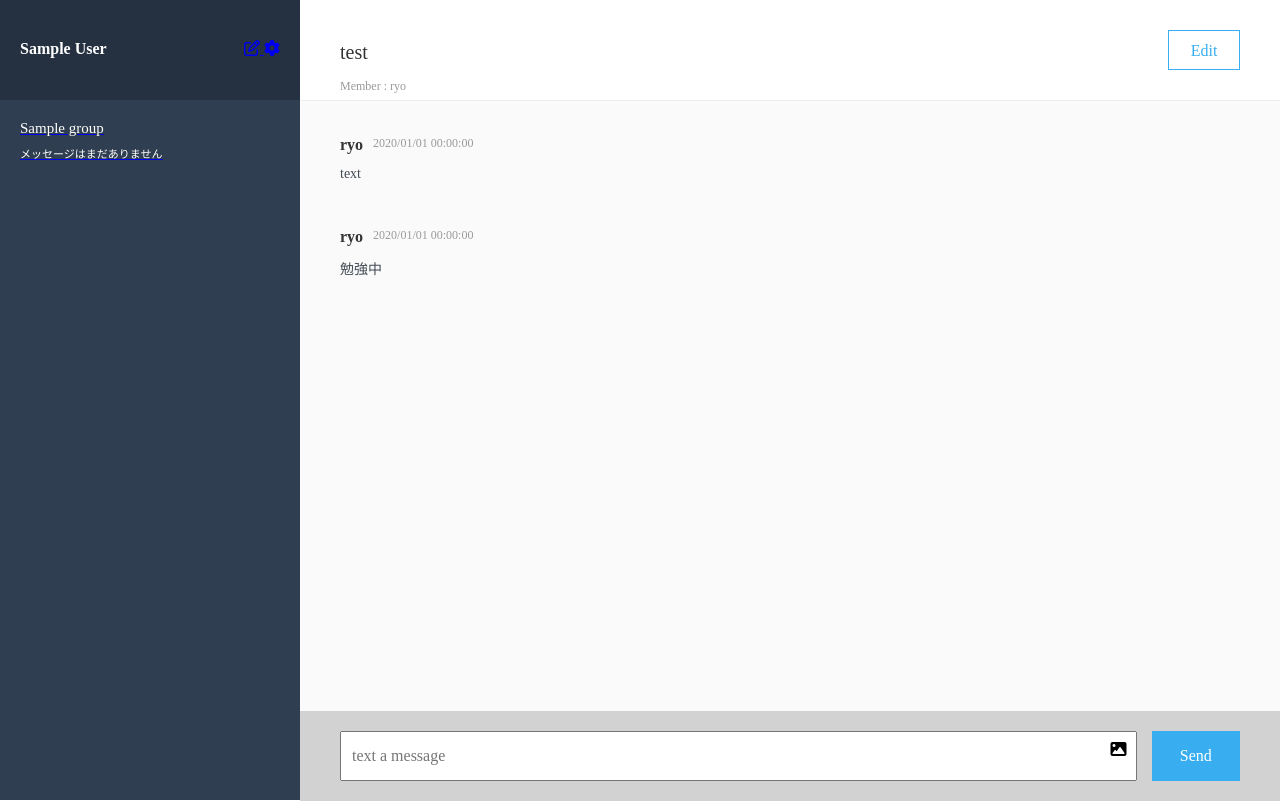
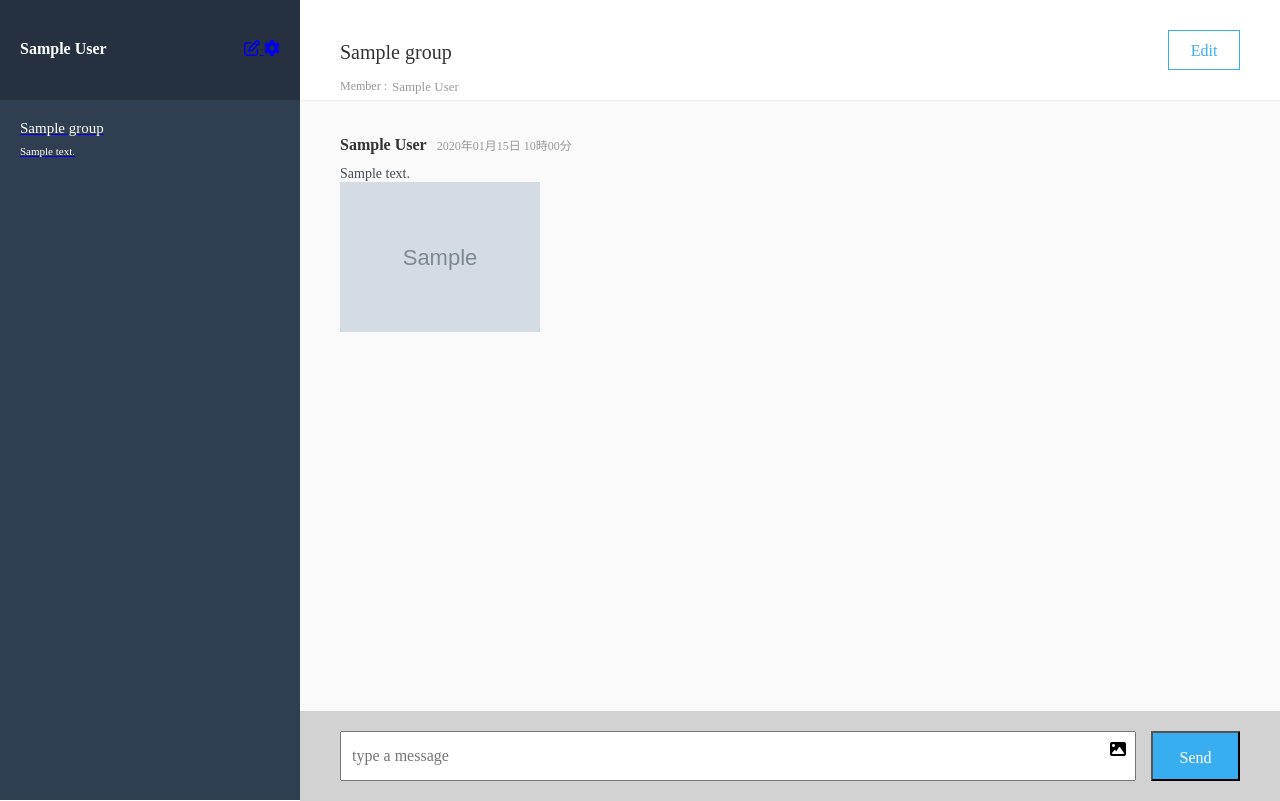
Before and after one commit to doiyasanryo/chat-space, a Rails app: page /groups/1/messages in a window 1280 px wide. Run offline with Rails 7, Linux system fonts and the light colour scheme; a user stored in the database is signed in; tables that the repository leaves empty hold one stand-in row (values such as "Sample post"); grey boxes marked "Sample" are stand-in pictures; style sheets or scripts are compiled from the project's sources; some libraries are stand-ins or nearby versions.

Commit message:
メッセージ送信機能

```diff
--- a/app/assets/stylesheets/modules/_messages.scss
+++ b/app/assets/stylesheets/modules/_messages.scss
@@ -46,14 +46,12 @@ $btn-color: #38aef0;
         font-size: 15px;
         margin: 0 20px;
         color: #ffffff;
-        text-decoration: none;
       }
       &-group-message{
         width: 260px;
         font-size: 11px;
         margin: 5px 20px 40px;
         color: #ffffff;
-        text-decoration: none;
       }
     }
   }
@@ -80,6 +78,11 @@ $btn-color: #38aef0;
           font-size: 12px;
           color: #999999;
           margin-top: 15px;
+          display: flex;
+          .group_member{
+            display: inline-block;
+            margin-left: 5px;
+          }
         }
       }
       &-edit{
@@ -98,10 +101,11 @@ $btn-color: #38aef0;
       }
     }
   }
-  &-message-list{
+  &-message{
     height: calc(100vh - 190px);
     background-color: #fafafa;
     padding: 35px 40px 0;
+    &-list{
       &-info{
         display: flex;
         margin-bottom: 12px;
@@ -121,6 +125,7 @@ $btn-color: #38aef0;
         color: #434A54;
         font-size: 14px;
         padding-bottom: 46px;
+      }
     }
   }
   &-message-form{
--- a/app/controllers/groups_controller.rb
+++ b/app/controllers/groups_controller.rb
@@ -24,7 +24,7 @@ class GroupsController < ApplicationController
   def update
     @group = Group.find(params[:id])
     if @group.update(group_params)
-      redirect_to root_path, notice: 'グループを更新しました'
+      redirect_to group_messages_path(@group.id), notice: 'グループを更新しました'
     else
       render :edit
     end
--- a/app/controllers/messages_controller.rb
+++ b/app/controllers/messages_controller.rb
@@ -1,6 +1,29 @@
 class MessagesController < ApplicationController
+  before_action :set_group
 
   def index
+    @message = Message.new
+    @messages = @group.messages.includes(:user)
   end
 
+  def create
+    @message = @group.messages.new(message_params)
+    if @message.save
+      redirect_to group_messages_path(@group), notice: 'メッセージが送信されました'
+    else
+      @messages = @group.messages.includes(:user)
+      flash.now[:alert] = 'メッセージを入力してください。'
+      render :index
+  end
 end
+
+  private
+
+  def message_params
+    params.require(:message).permit(:content, :image).merge(user_id: current_user.id)
+  end
+
+  def set_group
+    @group = Group.find(params[:group_id])
+  end
+end
--- a/app/models/group.rb
+++ b/app/models/group.rb
@@ -1,5 +1,19 @@
 class Group < ApplicationRecord
   has_many :group_users
   has_many :users, through: :group_users
+  has_many :messages
+
   validates :name, presence: true, uniqueness: true
+
+  def show_last_message
+    if (last_message = messages.last).present?
+      if last_message.content?
+        last_message.content
+      else
+        '画像が投稿されています'
+      end
+    else
+      'まだメッセージはありません。'
+    end
+  end
 end
--- a/app/models/user.rb
+++ b/app/models/user.rb
@@ -8,4 +8,5 @@ class User < ApplicationRecord
 
   has_many :group_users
   has_many :groups, through: :group_users
+  has_many :messages
 end
--- a/app/views/messages/_main_chat.html.haml
+++ b/app/views/messages/_main_chat.html.haml
@@ -2,33 +2,24 @@
   .chat-main-group-info
     .chat-main-group-info-box
       .chat-main-group-info-box-name
-        test
+        = @group.name
         .chat-main-group-info-box-name-member-list
-          Member : ryo
+          Member :
+          %ul
+            - @group.users.each do |user|
+              %li.group_member
+                = user.name
       .chat-main-group-info-box-edit
         = link_to "http://localhost:3000/groups/1/edit", class: "edit__btn" do
           Edit
-  .chat-main-message-list
-    .chat-main-message-list-info
-      %p.chat-main-message-list-info-talker
-        ryo
-      %p.chat-main-message-list-info-date
-        2020/01/01 00:00:00
-    .chat-main-message-list-text
-      text
-    .chat-main-message-list-info
-      %p.chat-main-message-list-info-talker
-        ryo
-      %p.chat-main-message-list-info-date
-        2020/01/01 00:00:00
-    .chat-main-message-list-text
-      勉強中
+  .chat-main-message
+    .chat-main-message-list
+      = render @messages
   .chat-main-message-form
-    .chat-main-message-form-new
+    = form_for [@group, @message], html: {class: "chat-main-message-form-new"} do |f|
       .chat-main-message-form-new-input
-        %input.chat-main-message-form-new-input-text{placeholder: "text a message", type: "text", name: "message[content]"}
+        = f.text_field :content, class: 'chat-main-message-form-new-input-text', placeholder: 'type a message'
         %label.chat-main-message-form-new-input-image
           = icon('fas', 'image')
-          %input.chat-main-message-form-new-input-image-file{type: "file", name: "message[image]"}
-      .chat-main-message-form-new-submit
-        Send
+          = f.file_field :image, class: 'chat-main-message-form-new-input-image-file'
+      = f.submit 'Send', class: 'chat-main-message-form-new-submit'
--- /dev/null
+++ b/app/views/messages/_message.html.haml
@@ -0,0 +1,11 @@
+.chat-main-message-list
+  .chat-main-message-list-info
+    .chat-main-message-list-info-talker
+      = message.user.name
+    .chat-main-message-list-info-date
+      = message.created_at.strftime("%Y年%m月%d日 %H時%M分")
+  .chat-main-message-list-text
+    - if message.content.present?
+      %p.chat-main-message-list-text__content
+        = message.content
+    = image_tag message.image.url, class: 'chat-main-message-list-text__image', width: '200' if message.image.present?
--- a/app/views/messages/_side_bar.html.haml
+++ b/app/views/messages/_side_bar.html.haml
@@ -15,4 +15,4 @@
           .side-bar-group-list-block-group-name
             = group.name
           .side-bar-group-list-block-group-message
-            メッセージはまだありません
+            = group.show_last_message
--- a/config/routes.rb
+++ b/config/routes.rb
@@ -4,7 +4,7 @@ Rails.application.routes.draw do
   resources :users, only: [:edit, :update]
   resources :groups, only: [:new, :create]
   resources :groups, only: [:index, :new, :create, :edit, :update] do
-    resources :messages, only: [:index]
+    resources :messages, only: [:index, :create]
   end
   # For details on the DSL available within this file, see http://guides.rubyonrails.org/routing.html
 end
```
Also changed, not shown: app/models/message.rb (added, +8 -0 lines), app/uploaders/image_uploader.rb (added, +49 -0 lines), db/migrate/20200427170545_create_messages.rb (added, +11 -0 lines), Gemfile, Gemfile.lock, db/schema.rb, 1 other file. Lines whose indentation alone changed are shown as unchanged.
